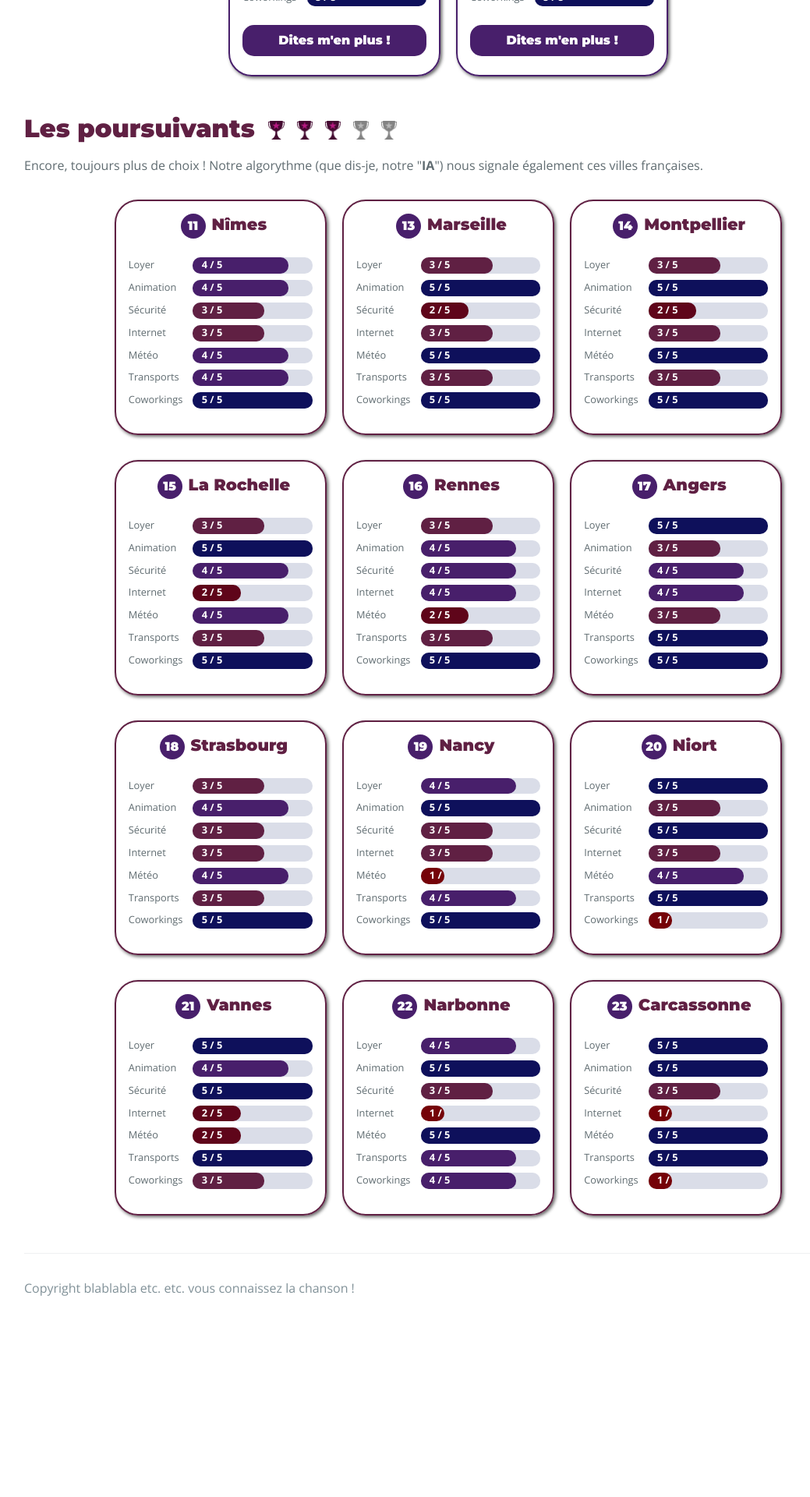
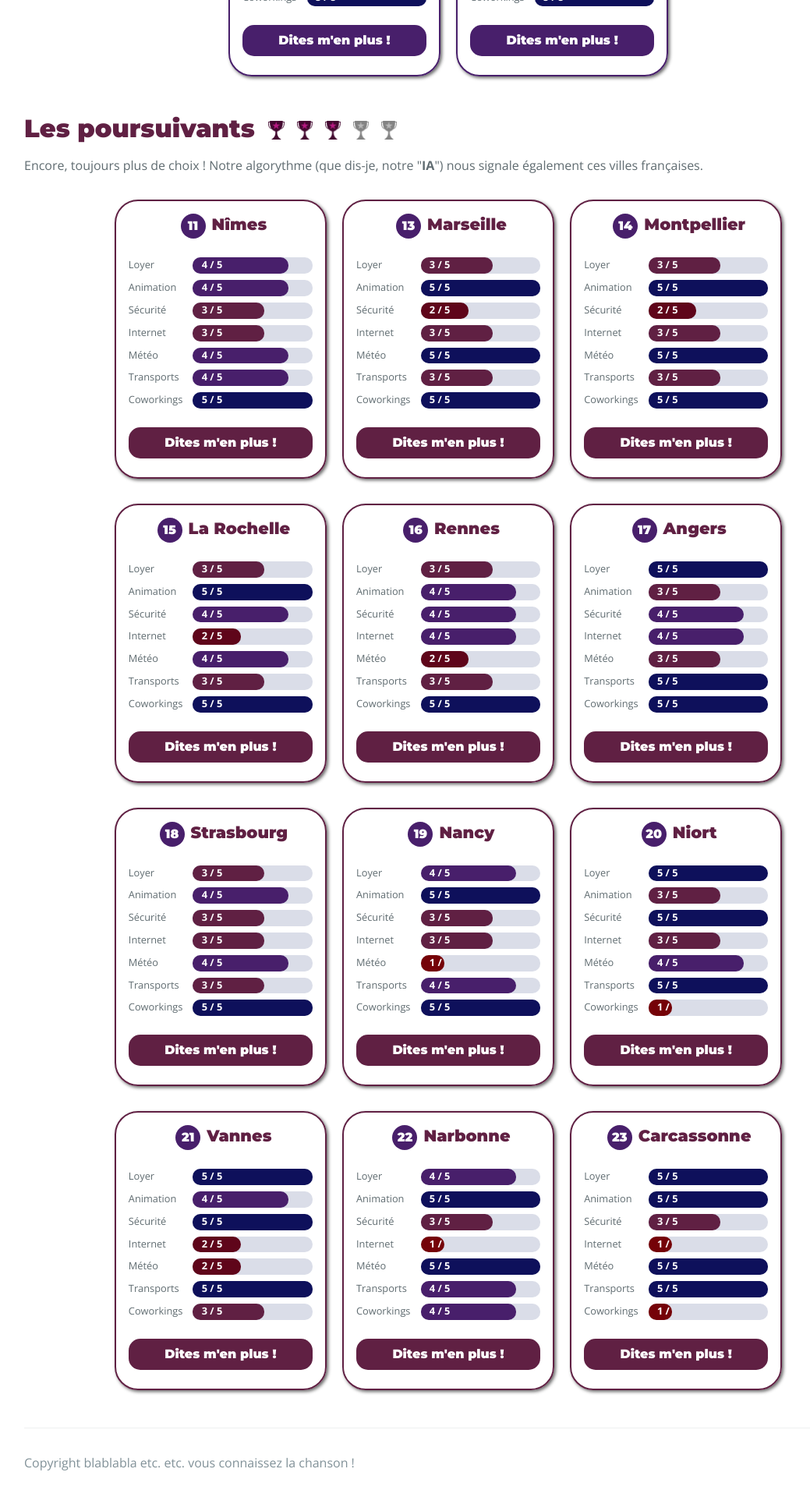
Before and after one commit to hecmer/projet-mercure, a Jekyll site: the page built from index.md, in a window 1280 px wide. Shown: the part 2375-4295 px from the top of the page at 78% size, without its empty margins (65-1104 px from the left). Built offline with Jekyll 4.4.1, drawn with Linux system fonts in a browser that asks for light colours; before the commit the page ends 4071 px from its top, so only the background shows below that.

Commit message:
add newsletter to modals

```diff
--- a/_layouts/default.html
+++ b/_layouts/default.html
@@ -89,10 +89,10 @@
               </div>
 
             <!-- Modal button -->
-              <a href="#"><div class="tell_me_more" data-toggle="modal" data-target="#Modal{{ city.nom }}">Dites m'en plus !</div></a>
+              <a href="#Modal{{ city.rang }}"><div class="tell_me_more" data-toggle="modal" data-target="#Modal{{ city.rang }}">Dites m'en plus !</div></a>
             </div>
             <!-- Modal content -->
-            <div class="modal fade" id="Modal{{ city.nom }}" tabindex="-1" role="dialog" aria-labelledby="{{ city.nom }}ModalCenterTitle" aria-hidden="true">
+            <div class="modal fade" id="Modal{{ city.rang }}" tabindex="-1" role="dialog" aria-labelledby="{{ city.nom }}ModalCenterTitle" aria-hidden="true">
               <div class="modal-dialog modal-dialog-centered" role="document">
                 <div class="modal-content">
                   <div class="modal-header">
@@ -103,9 +103,7 @@
                   </div>
                   <div class="modal-body">
                     <p>Donnez-nous votre adresse email et nous vous tiendrons au courrant dès que nous aurons plus d'information à vous communiquer sur  {{ city.nom }} !</p>
-                     <form style="text-align:center;" action="https://tinyletter.com/hectorm" method="post" target="popupwindow" onsubmit="window.open('https://tinyletter.com/hectorm', 'popupwindow', 'scrollbars=yes,width=800,height=600');return true"><p><input type="text" style="width:15rem" name="email" id="tlemail" /></p><input type="hidden" value="1" name="embed" /><input type="submit" value="S'inscrire" class="tell_me_more"/></form>
-                  </div>
-                  <div class="modal-footer">
+                     <form style="text-align:center;" action="https://tinyletter.com/hectorm" method="post" target="popupwindow" onsubmit="window.open('https://tinyletter.com/hectorm', 'popupwindow', 'scrollbars=yes,width=800,height=600');return true"><p><input type="text" style="width:15rem" name="email" id="tlemail" placeholder="Adresse email"/></p><input type="hidden" value="1" name="embed" /><input type="submit" value="S'inscrire" class="tell_me_more"/></form>
                   </div>
                 </div>
               </div>
@@ -186,10 +184,27 @@
                 </div>
 
               </div>
-
               <!-- Modal button -->
-              <a href="#"><div class="tell_me_more" data-toggle="modal" data-target="#Modal{{ city.nom }}">Dites m'en plus !</div></a>
-
+              <a href="#Modal{{ city.rang }}"><div class="tell_me_more" data-toggle="modal" data-target="#Modal{{ city.rang }}">Dites m'en plus !</div></a>
+            </div>
+            <!-- Modal content -->
+            <div class="modal fade" id="Modal{{ city.rang }}" tabindex="-1" role="dialog" aria-labelledby="{{ city.nom }}ModalCenterTitle" aria-hidden="true">
+              <div class="modal-dialog modal-dialog-centered" role="document">
+                <div class="modal-content">
+                  <div class="modal-header">
+                    <h3 class="modal-title" id="{{ city.nom }}ModalLongTitle">Tout savoir sur {{ city.nom }}</h3>
+                    <button type="button" class="close" data-dismiss="modal" aria-label="Fermer">
+                      <span aria-hidden="true">&times;</span>
+                    </button>
+                  </div>
+                  <div class="modal-body">
+                    <p>Donnez-nous votre adresse email et nous vous tiendrons au courrant dès que nous aurons plus d'information à vous communiquer sur  {{ city.nom }} !</p>
+                     <form style="text-align:center;" action="https://tinyletter.com/hectorm" method="post" target="popupwindow" onsubmit="window.open('https://tinyletter.com/hectorm', 'popupwindow', 'scrollbars=yes,width=800,height=600');return true"><p><input type="text" style="width:15rem" name="email" id="tlemail" /></p><input type="hidden" value="1" name="embed" /><input type="submit" value="S'inscrire" class="tell_me_more"/></form>
+                  </div>
+                  <div class="modal-footer">
+                  </div>
+                </div>
+              </div>
             </div>
           {% endfor %}
       </div>
@@ -267,6 +282,27 @@
                 </div>
 
               </div>
+              <!-- Modal button -->
+              <a href="#Modal{{ city.rang }}"><div class="tell_me_more" data-toggle="modal" data-target="#Modal{{ city.rang }}">Dites m'en plus !</div></a>
+            </div>
+            <!-- Modal content -->
+            <div class="modal fade" id="Modal{{ city.rang }}" tabindex="-1" role="dialog" aria-labelledby="{{ city.nom }}ModalCenterTitle" aria-hidden="true">
+              <div class="modal-dialog modal-dialog-centered" role="document">
+                <div class="modal-content">
+                  <div class="modal-header">
+                    <h3 class="modal-title" id="{{ city.nom }}ModalLongTitle">Tout savoir sur {{ city.nom }}</h3>
+                    <button type="button" class="close" data-dismiss="modal" aria-label="Fermer">
+                      <span aria-hidden="true">&times;</span>
+                    </button>
+                  </div>
+                  <div class="modal-body">
+                    <p>Donnez-nous votre adresse email et nous vous tiendrons au courrant dès que nous aurons plus d'information à vous communiquer sur  {{ city.nom }} !</p>
+                     <form style="text-align:center;" action="https://tinyletter.com/hectorm" method="post" target="popupwindow" onsubmit="window.open('https://tinyletter.com/hectorm', 'popupwindow', 'scrollbars=yes,width=800,height=600');return true"><p><input type="text" style="width:15rem" name="email" id="tlemail" /></p><input type="hidden" value="1" name="embed" /><input type="submit" value="S'inscrire" class="tell_me_more"/></form>
+                  </div>
+                  <div class="modal-footer">
+                  </div>
+                </div>
+              </div>
             </div>
           {% endfor %}
         </div>
--- a/_sass/jekyll-theme-cayman.scss
+++ b/_sass/jekyll-theme-cayman.scss
@@ -610,3 +610,13 @@
   width: auto;
   margin: auto 0.5rem;
 }
+
+.modal-body input[type=text]{
+  border-radius:0.3rem;
+  padding-left:0.3rem;
+  padding-right:0.3rem;
+}
+
+.modal-content{
+  border-radius:0.75rem;
+}
```
Also changed, not shown: 3 other files.
